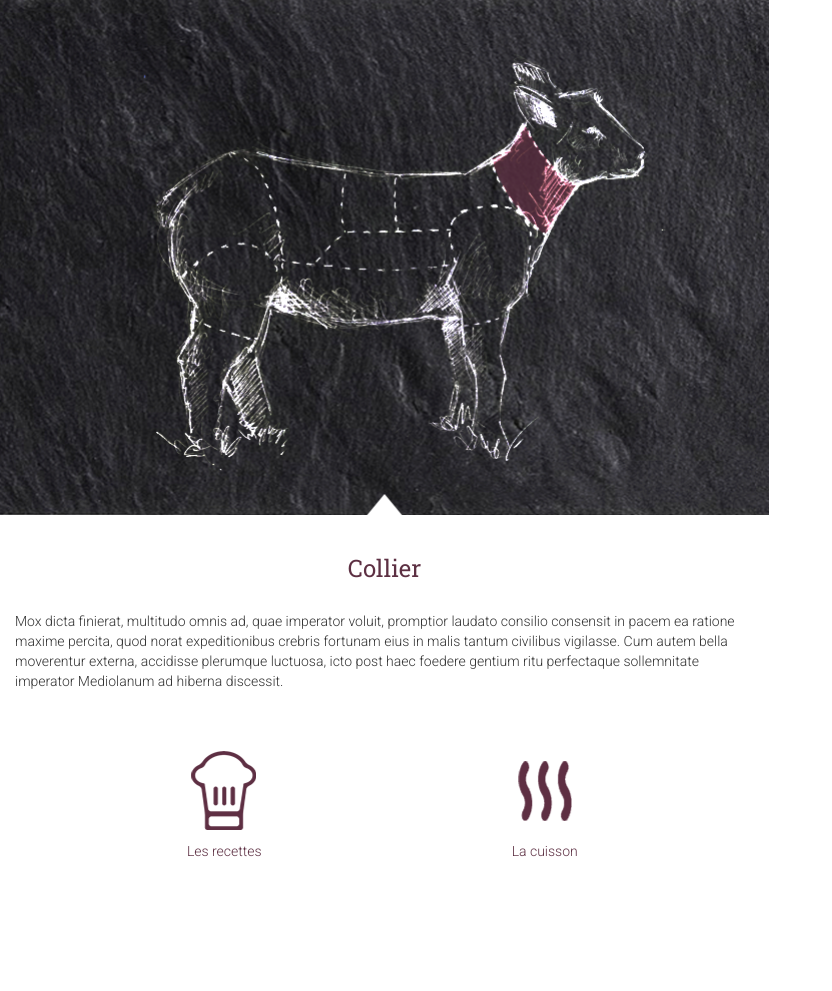
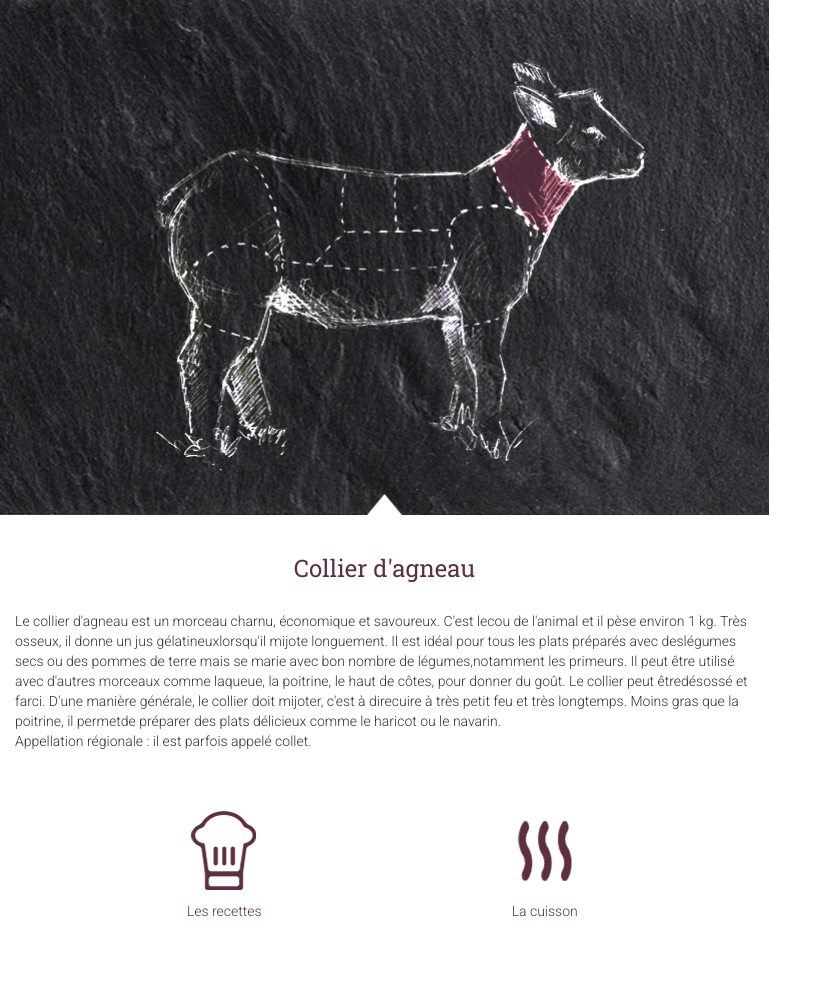
Before and after one commit to AngyL75/bovimarket_appli_conso, a PHP site: page /morceau.php?id=1 in a window 1280 px wide. Shown: the part 245-1236 px from the top of the page, without its empty margins (0-832 px from the left). Before the commit the page ends 1102 px from the top, so only its background shows below. Run offline with PHP 8.4, Linux system fonts and the light colour scheme; some libraries are stand-ins or nearby versions.

Commit message:
[FIX] Détail Morceau

```diff
--- a/carte.php
+++ b/carte.php
@@ -1,3 +1,4 @@
+<?php session_start();session_destroy(); ?>
 <!DOCTYPE html>
 <html lang="en">
 <head>
--- a/classes/Ovs/Entities/Morceaux.php
+++ b/classes/Ovs/Entities/Morceaux.php
@@ -16,4 +16,48 @@ class Morceaux extends Searchable
         return "json://v2/morceaux_agneau.json";
     }
 
+    public static function getImageDecoupe($morceau)
+    {
+        switch($morceau->type_viande){
+            case "agneau":
+                return static::getDecoupeAgneau($morceau);
+                break;
+        }
+    }
+
+    private static function getDecoupeAgneau($morceau)
+    {
+        $images=array(
+            "1"=>"agneau1.png",
+            "2"=>"agneau5.png",
+            "3"=>"agneau6.png",
+            "5"=>"agneau7.png",
+            "7"=>"agneau9.png",
+            "8"=>"agneau8.png",
+            "9"=>"agneau3.png",
+            "10"=>"agneau4.png",
+            "11"=>"agneau2.png"
+        );
+
+
+        return "/images/".$images[$morceau->id];
+    }
+
+    public static function getIdForDecoupe($decoupe)
+    {
+        $decoupes=array(
+            "selle"=>"7",
+            "filet"=>"5",
+            "collier"=>"1",
+            "cotes-decouvertes"=>"2",
+            "cotes-secondaires"=>"3",
+            "gigot-raccourci"=>"8",
+            "poitrine"=>"9",
+            "haut-cote"=>"10",
+            "epaule"=>"11"
+        );
+
+        return $decoupes[$decoupe];
+    }
+
 }
--- a/classes/Ovs/Resources/jsons/v2/morceaux_agneau.json
+++ b/classes/Ovs/Resources/jsons/v2/morceaux_agneau.json
@@ -152,7 +152,7 @@
     ]
   },
   {
-    "id":112,
+    "id":11,
     "nom":"Epaule & Epaule roulée d'agneau",
     "type_viande":"agneau",
     "identifiant_map":"map_agneau_epaule_et_epaule_roulee",
--- a/classes/Ovs/custom_loader.php
+++ b/classes/Ovs/custom_loader.php
@@ -5,16 +5,29 @@
  * Date: 17/03/2016
  * Time: 12:25
  */
-
+session_start();
 require_once __DIR__."/../../vendor/autoload.php";
 
 function getIdMorceaux($default=1){
     if(isset($_GET["idMorceau"])){
         $idMorceaux=$_GET["idMorceau"];
     }else{
-        $idMorceaux=$default;
+        if(isset($_SESSION["morceau_id"])){
+            $idMorceaux=$_SESSION["morceau_id"];
+        }else {
+            $idMorceaux = $default;
+        }
     }
     return $idMorceaux;
+}
+
+function getIdCuisson($default=1){
+    if(isset($_GET["idCuisson"])){
+        $idCuisson=$_GET["idCuisson"];
+    }else{
+        $idCuisson=$default;
+    }
+    return $idCuisson;
 }
 
 function getResourcesDir(){
@@ -33,3 +46,11 @@ function getImage($image){
     $resDir=getResourcesDir();
     return getWebPathOfDir($resDir)."/images/".$image;
 }
+
+function saveMorceau($id){
+    $_SESSION["morceau_id"]=$id;
+}
+
+function resetSession(){
+    session_destroy();
+}
--- a/morceau.php
+++ b/morceau.php
@@ -1,3 +1,12 @@
+<?php
+
+  require_once __DIR__."/classes/Ovs/custom_loader.php";
+
+  $idMorceau=getIdMorceaux();
+  $morceau=\Ovs\Entities\Morceaux::find($idMorceau);
+
+saveMorceau($idMorceau);
+?>
 <!DOCTYPE html>
 <html lang="en">
 <head>
@@ -16,25 +25,34 @@
       </div>
     </div>
     <div class="row">
-      <img src="images/agneau1.png" width="100%" usemap="#Map" />
+      <img src="<?php echo \Ovs\Entities\Morceaux::getImageDecoupe($morceau); ?>" width="100%" usemap="#Map" />
       <map name="Map">
-        <area shape="poly" coords="175,281,166,250,176,207,191,176,236,157,259,172,272,213,278,261,250,247,231,246,197,256,191,264" href="agneau-selle.php">
-        <area shape="poly" coords="351,156,411,154" href="#">
-        <area shape="poly" coords="302,266,282,266,275,206,262,166,245,155,289,162,344,175,340,209,345,226,312,268" href="agneau-filet.php">
-        <area shape="poly" coords="279,279,251,349,188,331,188,313,179,286,207,258,244,253,265,260,279,280" href="agneau-gigot.php">
-        <area shape="poly" coords="464,327,430,326,354,329,268,314,280,288,281,267,385,278,454,271,456,298" href="agneau-poitrine.php">
-        <area shape="poly" coords="451,267,368,276,314,268,344,240,389,237,453,235" href="agneau-hautdecote.php">
-        <area shape="poly" coords="397,179,351,174,343,205,346,236,397,235,393,203,397,181" href="agneau-cotes.php">
-        <area shape="poly" coords="467,219,457,233,458,258,449,287,465,302,468,332,506,323,532,297,531,229,508,214,489,214,467,219" href="agneau-epaule.php">
-        <area shape="poly" coords="577,188,551,232,518,203,500,165,518,152,530,131,553,169,577,188" href="morceau.php">
-        <area shape="poly" coords="399,180,470,181,494,169,512,207,543,234,528,272,531,228,505,209,465,217,456,228,400,232,400,205,398,187" href="agneau-cotedecouverte.php">
+        <area shape="poly"
+              coords="175,281,166,250,176,207,191,176,236,157,259,172,272,213,278,261,250,247,231,246,197,256,191,264"
+              href="morceau.php?idMorceau=<?php echo \Ovs\Entities\Morceaux::getIdForDecoupe("selle"); ?>"
+        >
+        <area shape="poly" coords="351,156,411,154"
+              href="morceau.php?idMorceau=<?php echo \Ovs\Entities\Morceaux::getIdForDecoupe("collier"); ?>">
+        <area shape="poly" coords="302,266,282,266,275,206,262,166,245,155,289,162,344,175,340,209,345,226,312,268"
+              href="morceau.php?idMorceau=<?php echo \Ovs\Entities\Morceaux::getIdForDecoupe("filet"); ?>">
+        <area shape="poly" coords="279,279,251,349,188,331,188,313,179,286,207,258,244,253,265,260,279,280"
+              href="morceau.php?idMorceau=<?php echo \Ovs\Entities\Morceaux::getIdForDecoupe("gigot-raccourci"); ?>">
+        <area shape="poly" coords="464,327,430,326,354,329,268,314,280,288,281,267,385,278,454,271,456,298"
+              href="morceau.php?idMorceau=<?php echo \Ovs\Entities\Morceaux::getIdForDecoupe("poitrine"); ?>">
+        <area shape="poly" coords="451,267,368,276,314,268,344,240,389,237,453,235"
+              href="morceau.php?idMorceau=<?php echo \Ovs\Entities\Morceaux::getIdForDecoupe("haut-cote"); ?>">
+        <area shape="poly" coords="397,179,351,174,343,205,346,236,397,235,393,203,397,181"
+              href="morceau.php?idMorceau=<?php echo \Ovs\Entities\Morceaux::getIdForDecoupe("cotes-secondaires"); ?>">
+        <area shape="poly" coords="467,219,457,233,458,258,449,287,465,302,468,332,506,323,532,297,531,229,508,214,489,214,467,219"
+              href="morceau.php?idMorceau=<?php echo \Ovs\Entities\Morceaux::getIdForDecoupe("epaule"); ?>">
+        <area shape="poly" coords="577,188,551,232,518,203,500,165,518,152,530,131,553,169,577,188"
+              href="morceau.php?idMorceau=<?php echo \Ovs\Entities\Morceaux::getIdForDecoupe("collier"); ?>">
+        <area shape="poly" coords="399,180,470,181,494,169,512,207,543,234,528,272,531,228,505,209,465,217,456,228,400,232,400,205,398,187"
+              href="morceau.php?idMorceau=<?php echo \Ovs\Entities\Morceaux::getIdForDecoupe("cotes-decouvertes"); ?>">
       </map>
       <div class="col-xs-12">
-        <h3 class="text-center" style="padding:20px 0">Collier</h3>
-        <p>Mox dicta finierat, multitudo omnis ad, quae imperator voluit, promptior laudato consilio consensit
-        in pacem ea ratione maxime percita, quod norat expeditionibus crebris fortunam eius in malis tantum civilibus vigilasse.
-        Cum autem bella moverentur externa, accidisse plerumque luctuosa, icto post haec foedere gentium ritu perfectaque sollemnitate
-        imperator Mediolanum ad hiberna discessit.
+        <h3 class="text-center" style="padding:20px 0"><?php echo $morceau->nom; ?></h3>
+        <p><?php echo nl2br($morceau->description); ?>
         </p>
       </div>
     </div>
@@ -42,12 +60,12 @@
       <div class="col-xs-10 col-xs-offset-1">
         <div class="row">
           <div class="col-xs-6 text-center">
-            <a class="link IconeRecette" href="recettes.php" data-color="#ffffff">
+            <a class="link IconeRecette" href="recettes.php?idMorceau=<?php echo $morceau->id; ?>" data-color="#ffffff">
               Les recettes
             </a>
           </div>
           <div class="col-xs-6 text-center">
-            <a class="link IconeCuisson" href="cuisson.php" data-color="#ffffff">
+            <a class="link IconeCuisson" href="cuisson.php?idMorceau=<?php echo $morceau->id; ?>" data-color="#ffffff">
               La cuisson
             </a>
           </div>
--- a/qrcode.php
+++ b/qrcode.php
@@ -9,6 +9,9 @@ if($morceauId) {
     $morceau = \Ovs\Entities\Morceaux::findOneRandom();
     $morceauId=$morceau->id;
 }
+
+
+saveMorceau($morceauId);
 
 ?>
 <!DOCTYPE html>
```
Also changed, not shown: cuisson.php (+24 -14 lines), detail_cuisson.php (added, +35 -0 lines).
